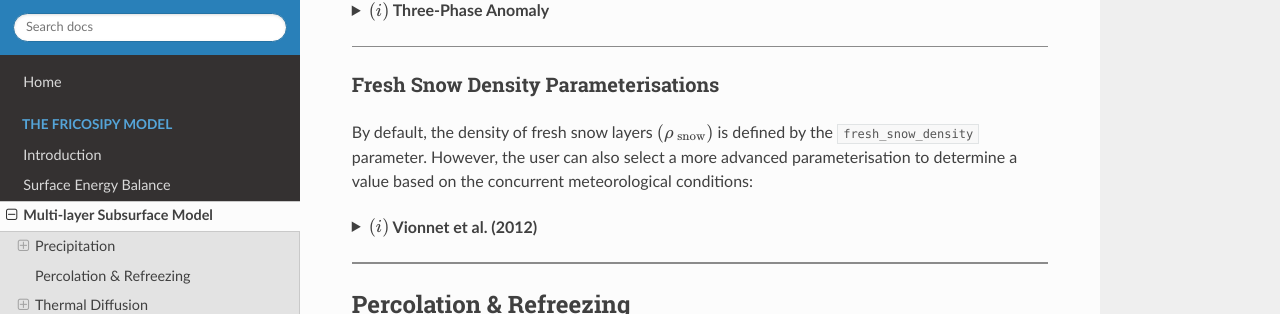
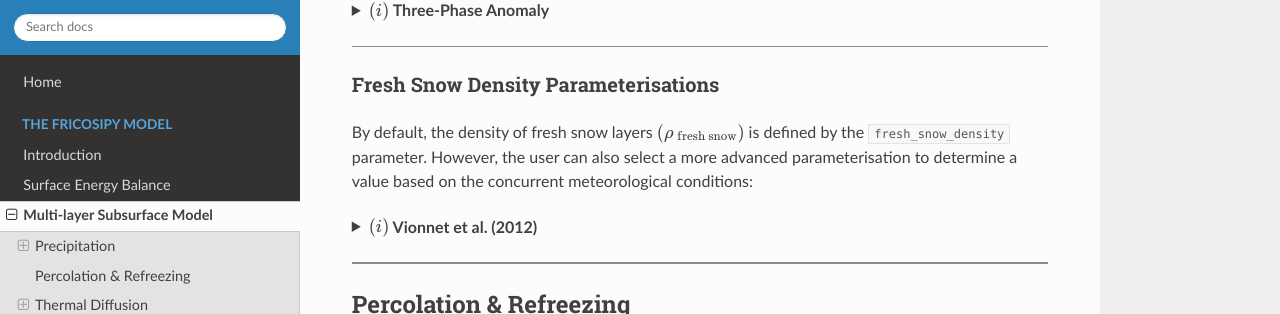
Before and after one commit to MarcusGastaldello/FRICOSIPY, an MkDocs documentation site: the page built from docs/subsurface_model.md, in a window 1280 px wide and 900 px high, scrolled down 1346 px. Shown: the part 137-451 px from the top of the window. Built offline with MkDocs 1.6.1, drawn with Linux system fonts in a browser that asks for light colours.

Commit message:
Update subsurface_model.md

```diff
--- a/docs/subsurface_model.md
+++ b/docs/subsurface_model.md
@@ -42,16 +42,16 @@ The *FRICOSIPY* model then uses a linear logistic transfer function based on the
 
 ### Fresh Snow Density Parameterisations
 
-By default, the density of fresh snow layers $(\rho_{\text{ snow}})$ is defined by the `fresh_snow_density` parameter. However, the user can also select a more advanced parameterisation to determine a value based on the concurrent meteorological conditions:
+By default, the density of fresh snow layers $(\rho_{\text{ fresh snow}})$ is defined by the `fresh_snow_density` parameter. However, the user can also select a more advanced parameterisation to determine a value based on the concurrent meteorological conditions:
 
 ??? "**$(i)$ Vionnet et al. (2012)**"
 
     <br>
-    Using the parameterisation of [Vionnet et al (2012)](https://doi.org/10.5194/gmd-5-773-2012), the density of fresh snow $(\rho_{\text{ snow}})$ is emperically-derived based on air temperature $(T_a)$ and wind speed $(V)$:
+    Using the parameterisation of [Vionnet et al (2012)](https://doi.org/10.5194/gmd-5-773-2012), the density of fresh snow $(\rho_{\text{ fresh snow}})$ is emperically-derived based on air temperature $(T_a)$ and wind speed $(V)$:
 
     <div style="border:1px solid #ccc; padding:10px; background:#f9f9f9; max-width:100%; overflow-x:auto;">
     $$
-    \rho_{\text{ snow}} = \text{max} \left[ \: 109.0 + 6.0 \: T_a + 26.0 \: V^2 , 50.0 \: \right]
+    \rho_{\text{ fresh snow}} = \text{max} \left[ \: 109.0 + 6.0 \: T_a + 26.0 \: V^2 , 50.0 \: \right]
     $$
     </div>
 
```
